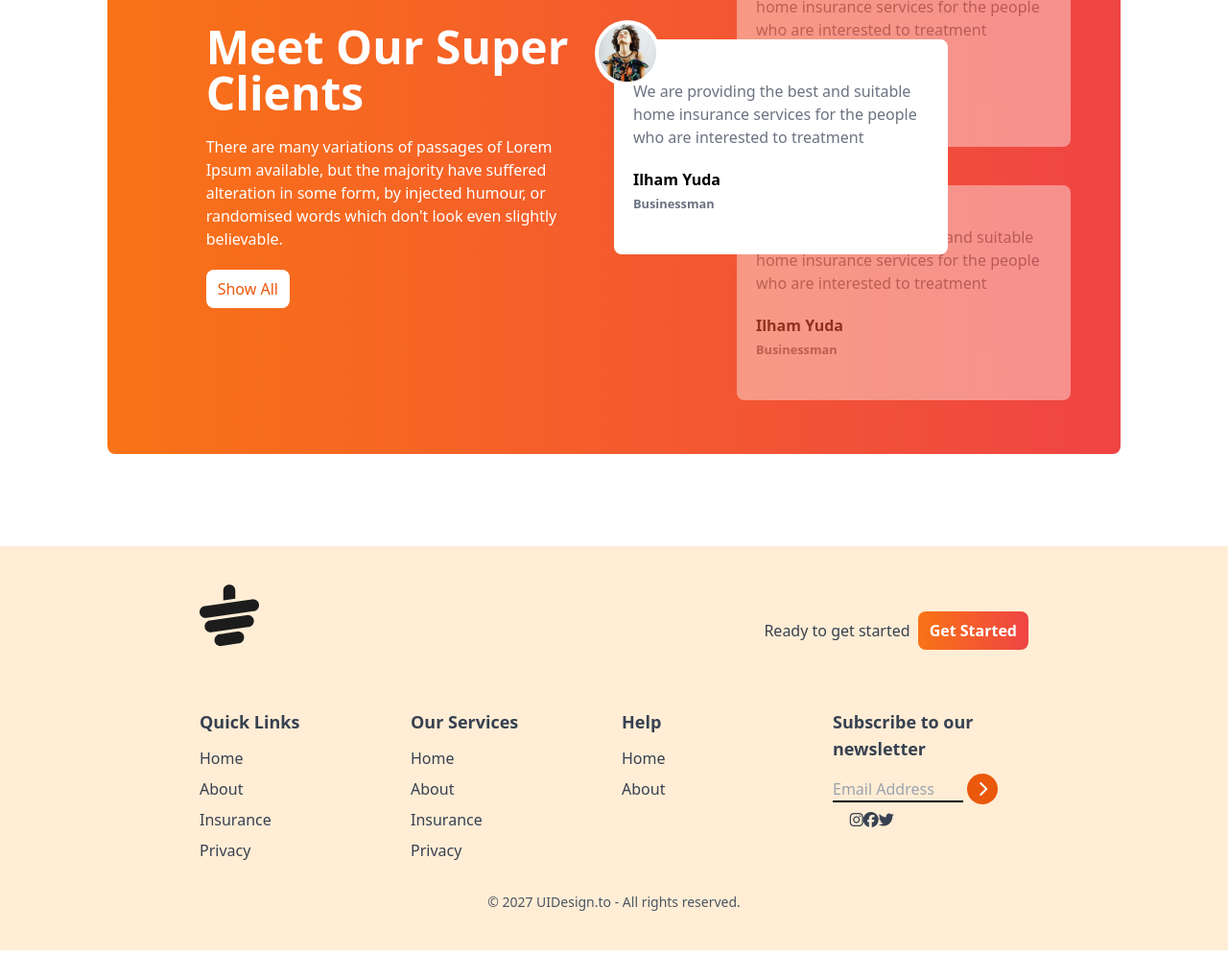
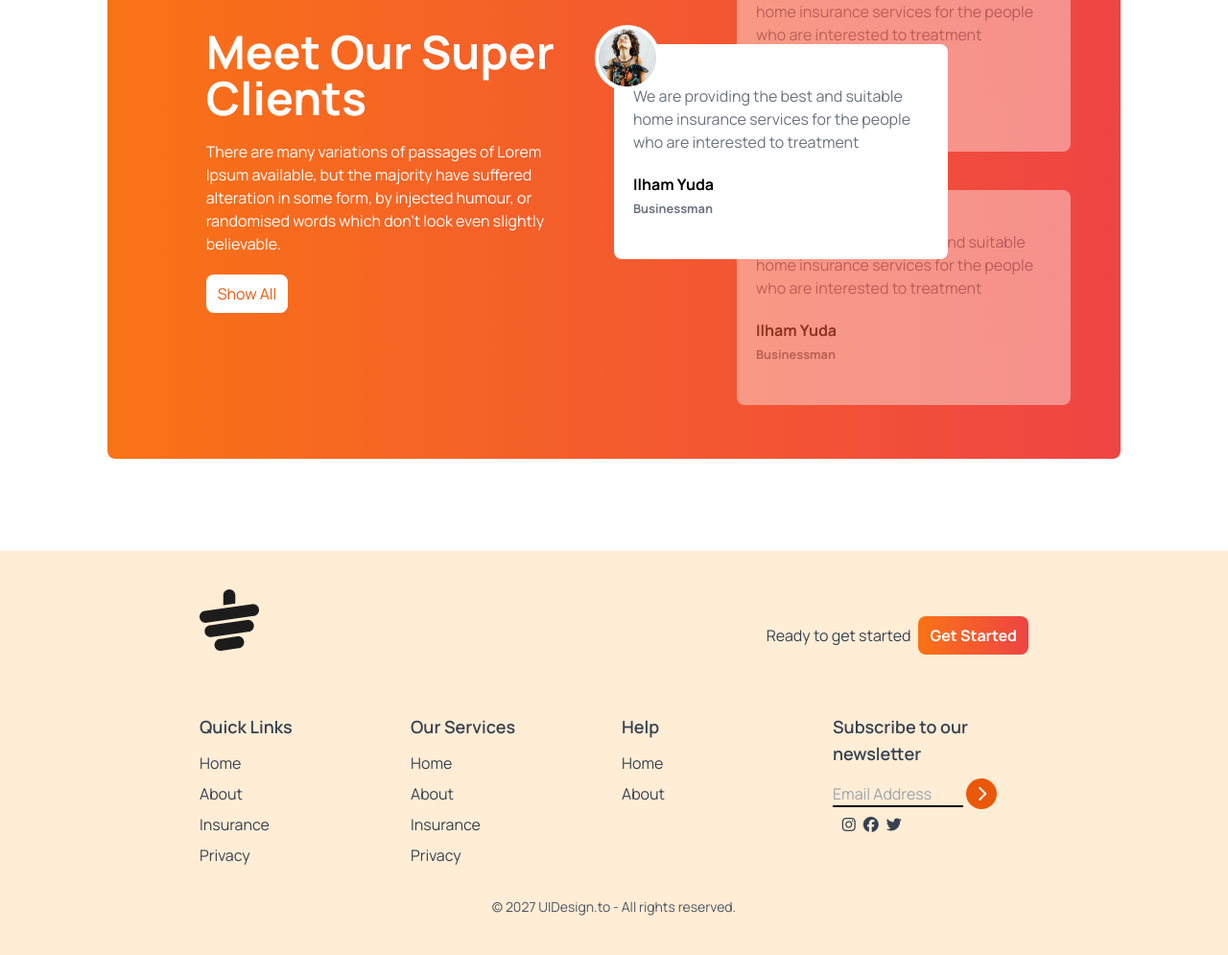
Before and after one commit to sufihasan/tea-house-project, a plain HTML site: page index.html in a window 1280 px wide. Shown: the part 1927-2922 px from the top of the page at 96% size. Drawn offline with nearby package versions, Linux system fonts and the light colour scheme.

Commit message:
all done

```diff
--- a/index.html
+++ b/index.html
@@ -16,9 +16,17 @@
     <!-- tailwind css cdn -->
     <script src="https://cdn.tailwindcss.com"></script>
 
+    <style>
+        .manrope-font {
+            font-family: "Manrope", serif;
+
+
+        }
+    </style>
+
 </head>
 
-<body>
+<body class="manrope-font">
     <!-- header start  -->
     <header class="max-w-screen-xl mx-auto px-16 lg:px-28">
 
@@ -308,7 +316,7 @@
                             <i class="fa-solid fa-chevron-right h-8 w-8 bg-orange-600
                              rounded-full text-white inline-flex justify-center items-center">
                             </i>
-                            <div class="flex justify-center w-2/5 mb-2 mt-2">
+                            <div class="flex justify-center w-2/5 mb-2 mt-2 gap-2">
                                 <i class="fa-brands fa-instagram"></i>
                                 <i class="fa-brands fa-facebook"></i>
                                 <i class="fa-brands fa-twitter"></i>
```
